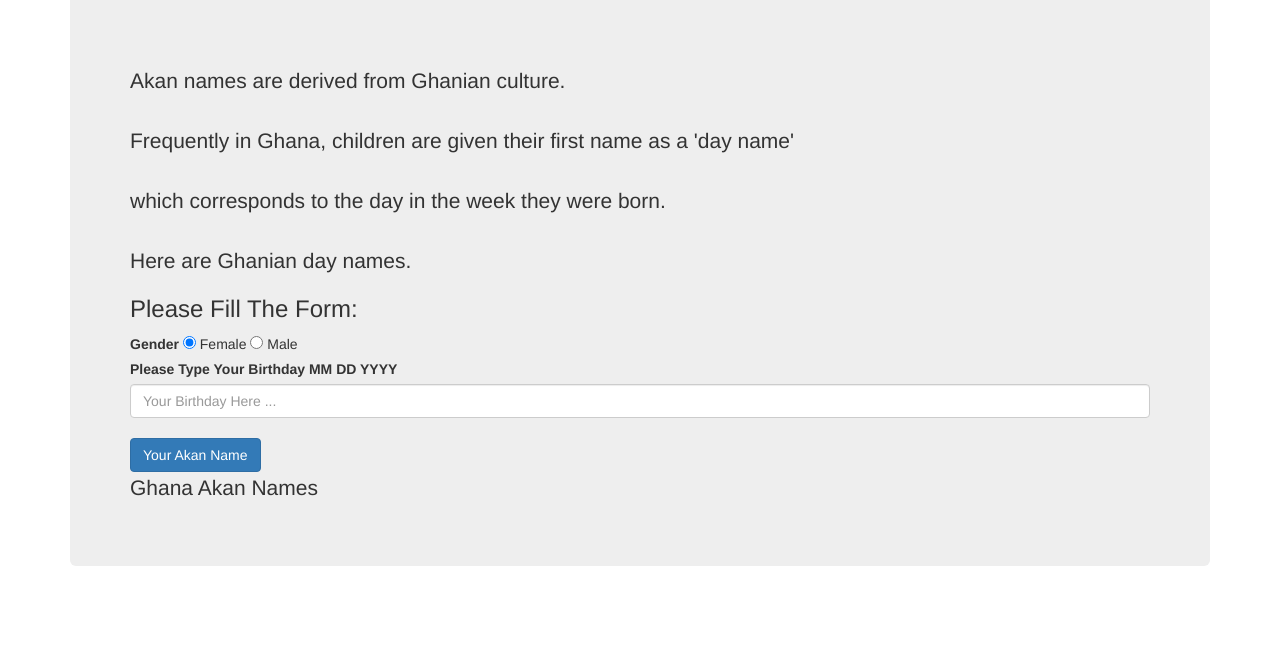
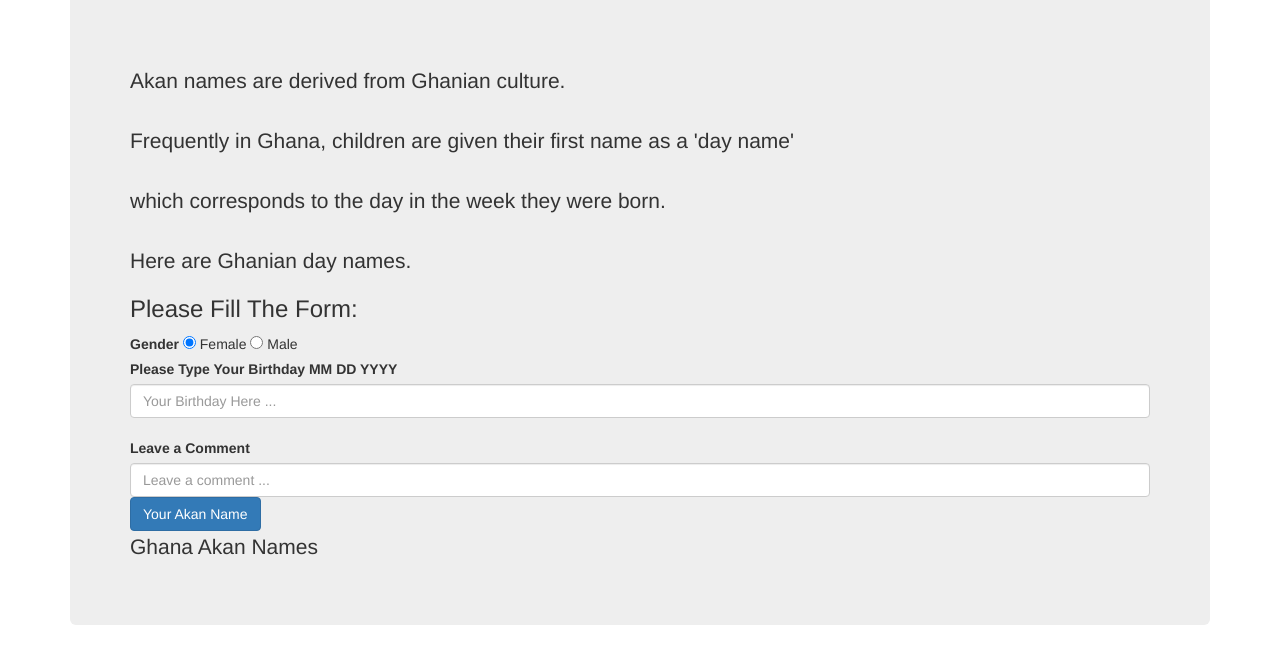
Before and after one commit to charleskirima/akanname, a plain HTML site: page index.html in a window 1280 px wide. Shown: the part 82-746 px from the top of the page. Drawn offline with nearby package versions, Linux system fonts and the light colour scheme.

Commit message:
added cooment section

```diff
--- a/index.html
+++ b/index.html
@@ -45,6 +45,10 @@
             <label for="comment">Please Type Your Birthday MM DD YYYY</label>
             <input type="text" class="form-control" id="dob" value="" placeholder="Your Birthday Here ...">
           </div><br>
+
+
+            <label for="comment">Leave a Comment</label>
+            <input type="text" class="form-control" id="comment" placeholder="Leave a comment ...">
 
 
 
```
